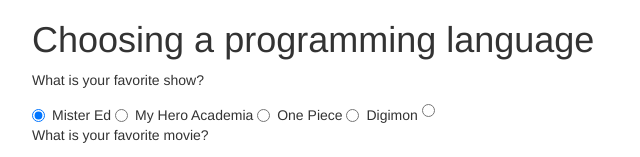
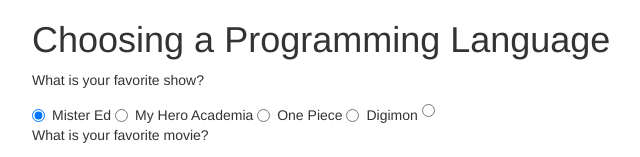
Before and after one commit to OutOfPseudonyms/programming-language-suggester, a plain HTML site: page index.html in a window 1280 px wide. Shown: the top 157 px of the page, without its empty margins (38-678 px from the left). Drawn offline with Linux system fonts and the light colour scheme.

Commit message:
change capitalization of title and add content to README.

```diff
--- a/index.html
+++ b/index.html
@@ -11,7 +11,7 @@
 
 <body>
   <div class="container">
-    <h1>Choosing a programming language</h1>
+    <h1>Choosing a Programming Language</h1>
     <form id="quiz">
       <div class="radio">
         <p>What is your favorite show?</p>
```
Also changed, not shown: 1 other file.
